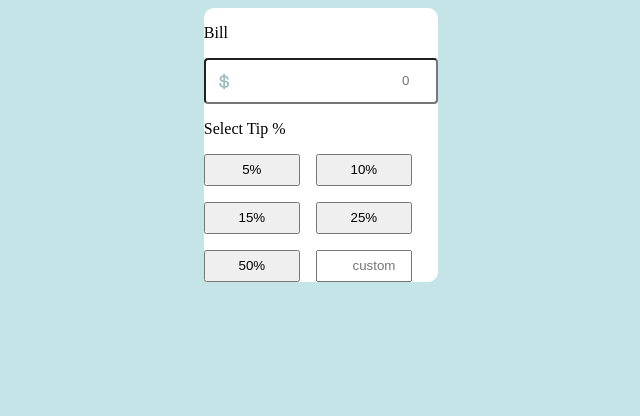
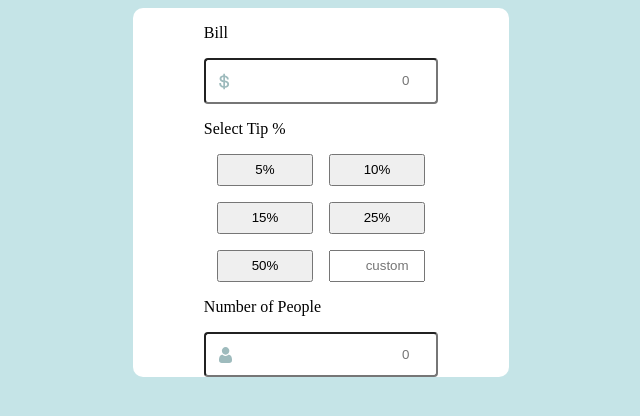
Before and after one commit to xBioTech/Tip-calculator-app, a plain HTML site: page index.html in a window 1280 px wide. Shown: the whole page, without its empty margins (319-959 px from the left). Drawn offline with Linux system fonts and the light colour scheme.

Commit message:
ADD people form where the user inputs the amount of people

```diff
--- a/index.html
+++ b/index.html
@@ -27,6 +27,11 @@
         </div>
     </div>
 
+    <div class="number-of-people">
+        <p>Number of People</p>
+        <input type="text" class="people-form" placeholder="0">
+    </div>
+
 </div>
 
 </body>
--- a/style.css
+++ b/style.css
@@ -8,6 +8,7 @@ body{
 .main-card{
     background-color: white;
     border-radius: 10px;
+    padding: 0 4.4em;
 }
 
 .bill-form::placeholder {
@@ -29,8 +30,21 @@ body{
     grid-template-columns: repeat(2, 6em);
     grid-template-rows: repeat(3, 2em);
     gap: 1em;
+    justify-content: center;
 }
 
 .custombtn{
     padding-left: 2.6em;
 }
+
+.people-form::placeholder{
+    text-align: right;
+}
+.people-form{
+    background-image: url(/tip-calculator-app-main/images/icon-person.svg);
+    background-repeat: no-repeat;
+    background-position: 1em 1em;
+    padding: 1em 2em;
+    text-indent: 12.5em;
+    border-radius: 4px;
+}
```
